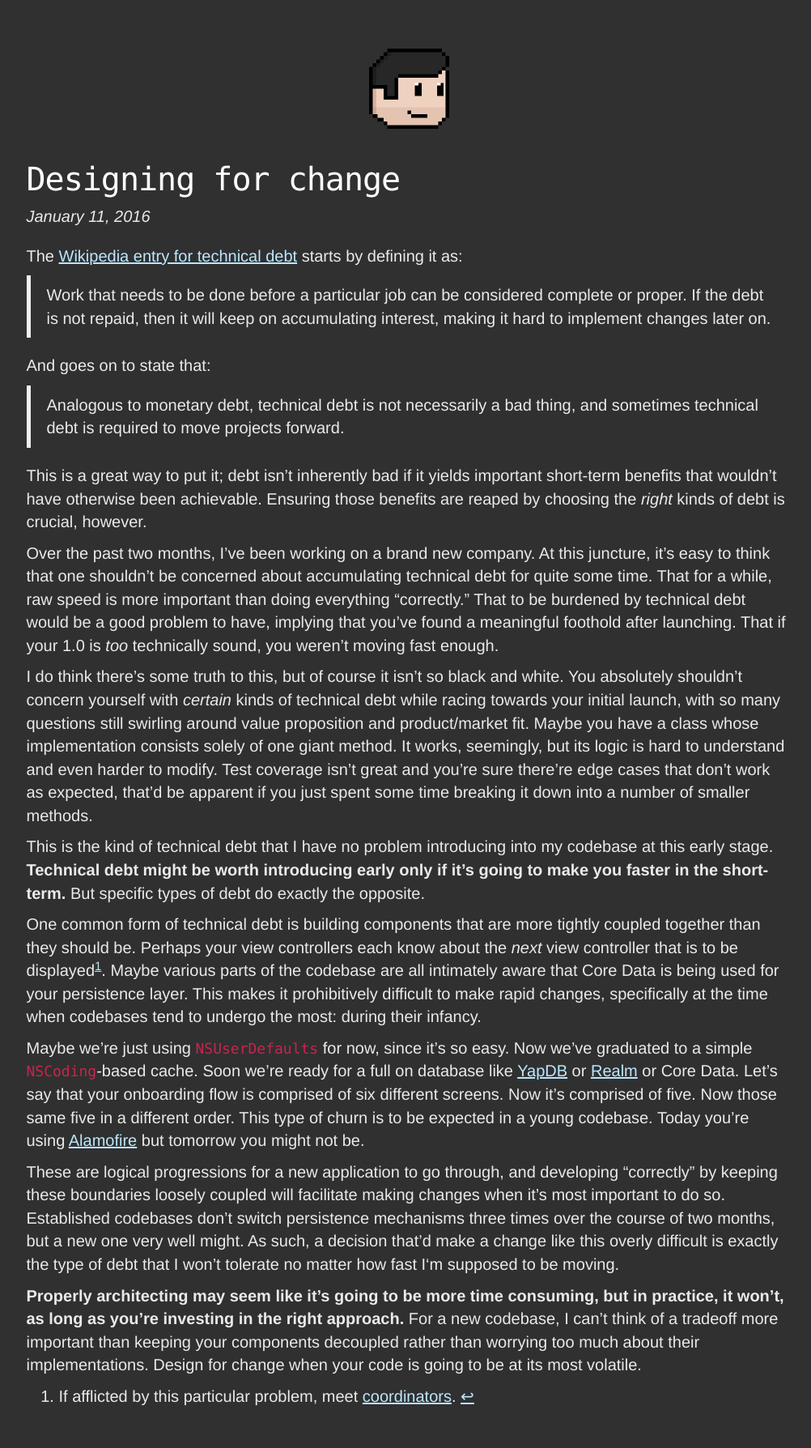
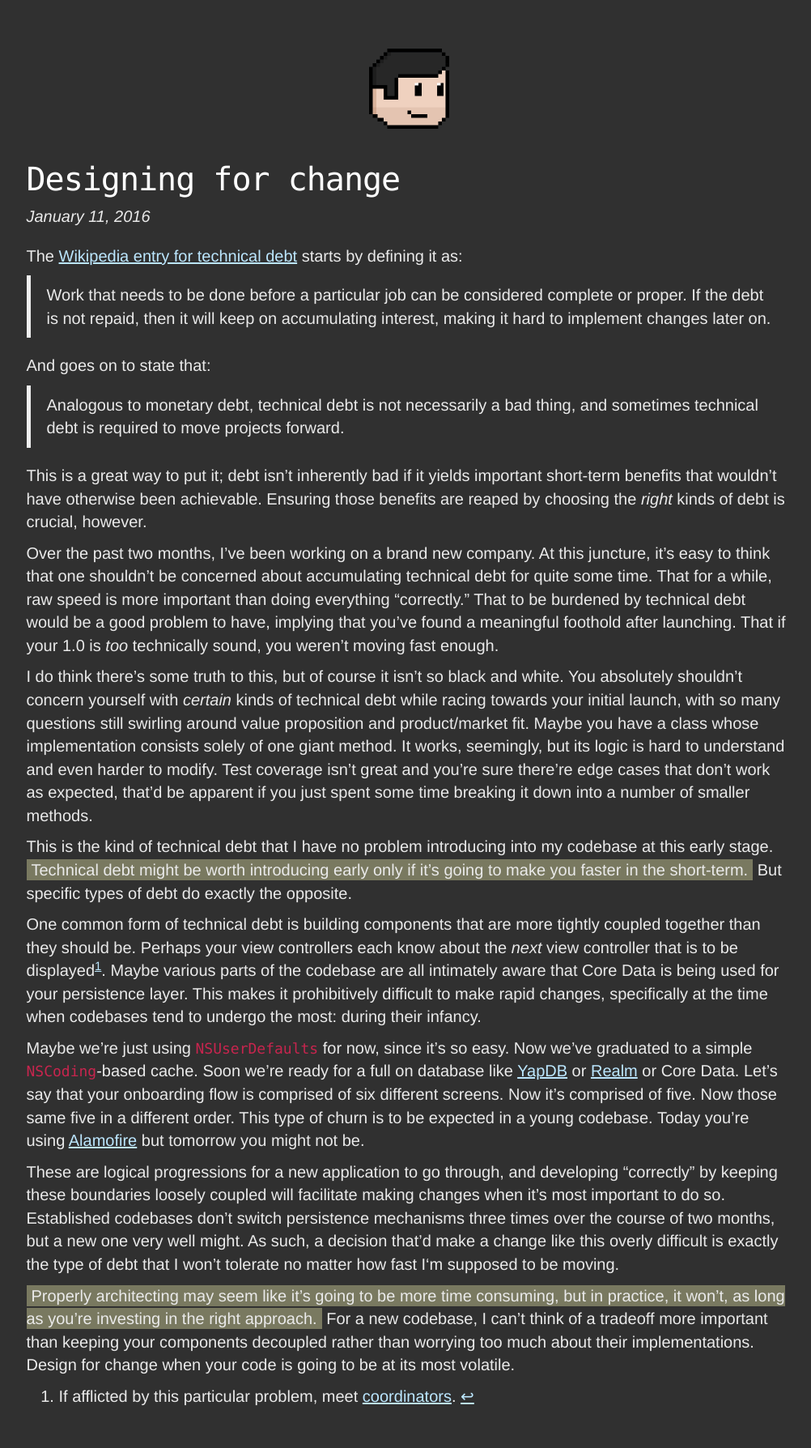
Before and after one commit to irace/irace.github.com, a Jekyll site: the page built from _posts/2016-01-11-designing-for-change.md, in a window 1280 px wide. Shown: the whole page at 81% size, without its empty margins (135-1137 px from the left). Built offline with Jekyll 4.4.1, drawn with Linux system fonts in a browser that asks for light colours; nearby versions of some CDN libraries.

Commit message:
Highlights

```diff
--- a/_posts/2016-01-11-designing-for-change.md
+++ b/_posts/2016-01-11-designing-for-change.md
@@ -19,7 +19,7 @@ Over the past two months, I’ve been working on a brand new company. At this ju
 
 I do think there’s some truth to this, but of course it isn’t so black and white. You absolutely shouldn’t concern yourself with *certain* kinds of technical debt while racing towards your initial launch, with so many questions still swirling around value proposition and product/market fit. Maybe you have a class whose implementation consists solely of one giant method. It works, seemingly, but its logic is hard to understand and even harder to modify. Test coverage isn’t great and you’re sure there’re edge cases that don’t work as expected, that’d be apparent if you just spent some time breaking it down into a number of smaller methods.
 
-This is the kind of technical debt that I have no problem introducing into my codebase at this early stage. **Technical debt might be worth introducing early only if it’s going to make you faster in the short-term.** But specific types of debt do exactly the opposite.
+This is the kind of technical debt that I have no problem introducing into my codebase at this early stage. <mark>Technical debt might be worth introducing early only if it’s going to make you faster in the short-term.</mark> But specific types of debt do exactly the opposite.
 
 One common form of technical debt is building components that are more tightly coupled together than they should be. Perhaps your view controllers each know about the *next* view controller that is to be displayed[^1]. Maybe various parts of the codebase are all intimately aware that Core Data is being used for your persistence layer. This makes it prohibitively difficult to make rapid changes, specifically at the time when codebases tend to undergo the most: during their infancy.
 
@@ -27,6 +27,6 @@ Maybe we’re just using `NSUserDefaults` for now, since it’s so easy. Now we
 
 These are logical progressions for a new application to go through, and developing “correctly” by keeping these boundaries loosely coupled will facilitate making changes when it’s most important to do so. Established codebases don’t switch persistence mechanisms three times over the course of two months, but a new one very well might. As such, a decision that’d make a change like this overly difficult is exactly the type of debt that I won’t tolerate no matter how fast I‘m supposed to be moving.
 
- **Properly architecting may seem like it’s going to be more time consuming, but in practice, it won’t, as long as you’re investing in the right approach.** For a new codebase, I can’t think of a tradeoff more important than keeping your components decoupled rather than worrying too much about their implementations. Design for change when your code is going to be at its most volatile.
+ <mark>Properly architecting may seem like it’s going to be more time consuming, but in practice, it won’t, as long as you’re investing in the right approach.</mark> For a new codebase, I can’t think of a tradeoff more important than keeping your components decoupled rather than worrying too much about their implementations. Design for change when your code is going to be at its most volatile.
 
 [^1]: If afflicted by this particular problem, meet [coordinators](http://khanlou.com/2015/10/coordinators-redux/).
```
